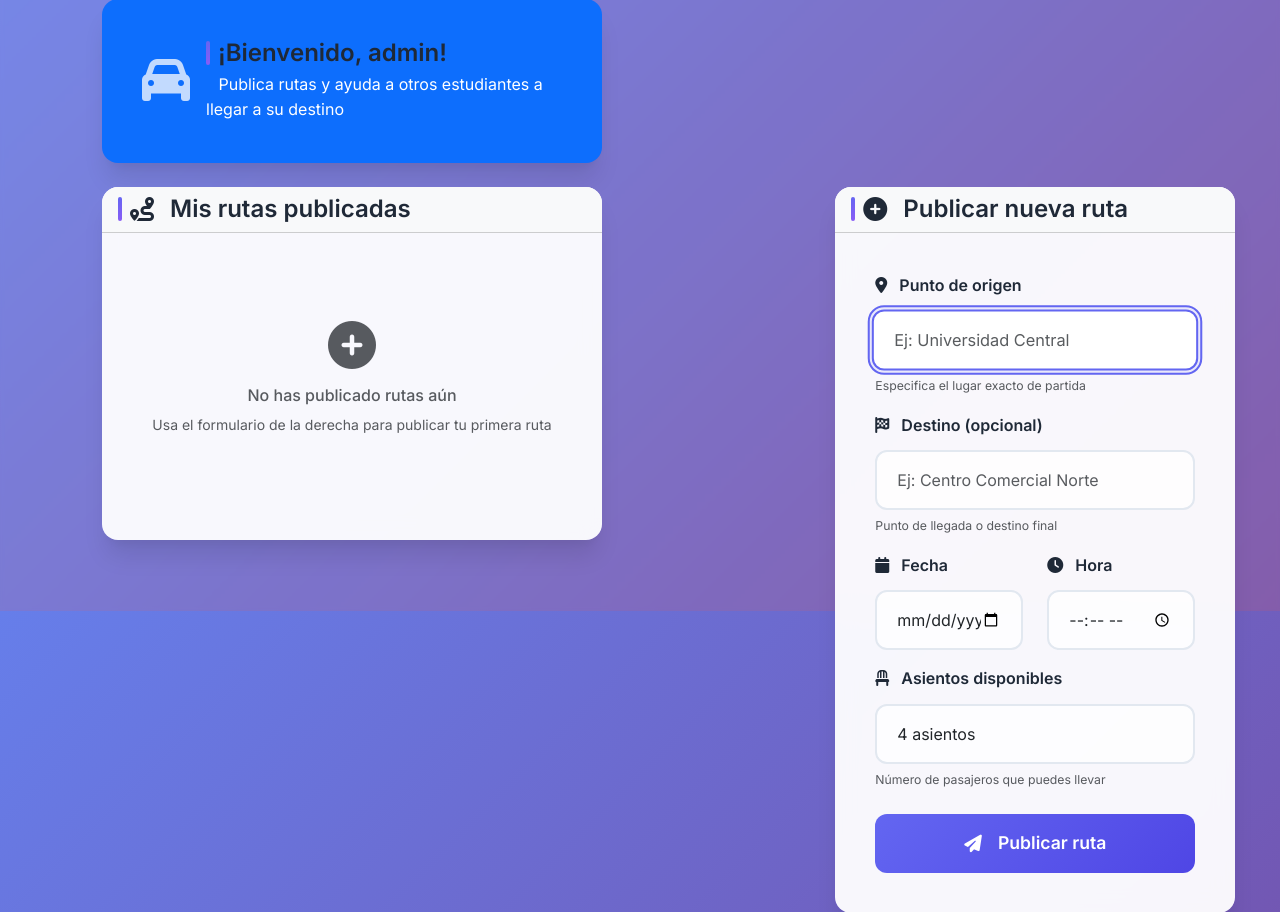
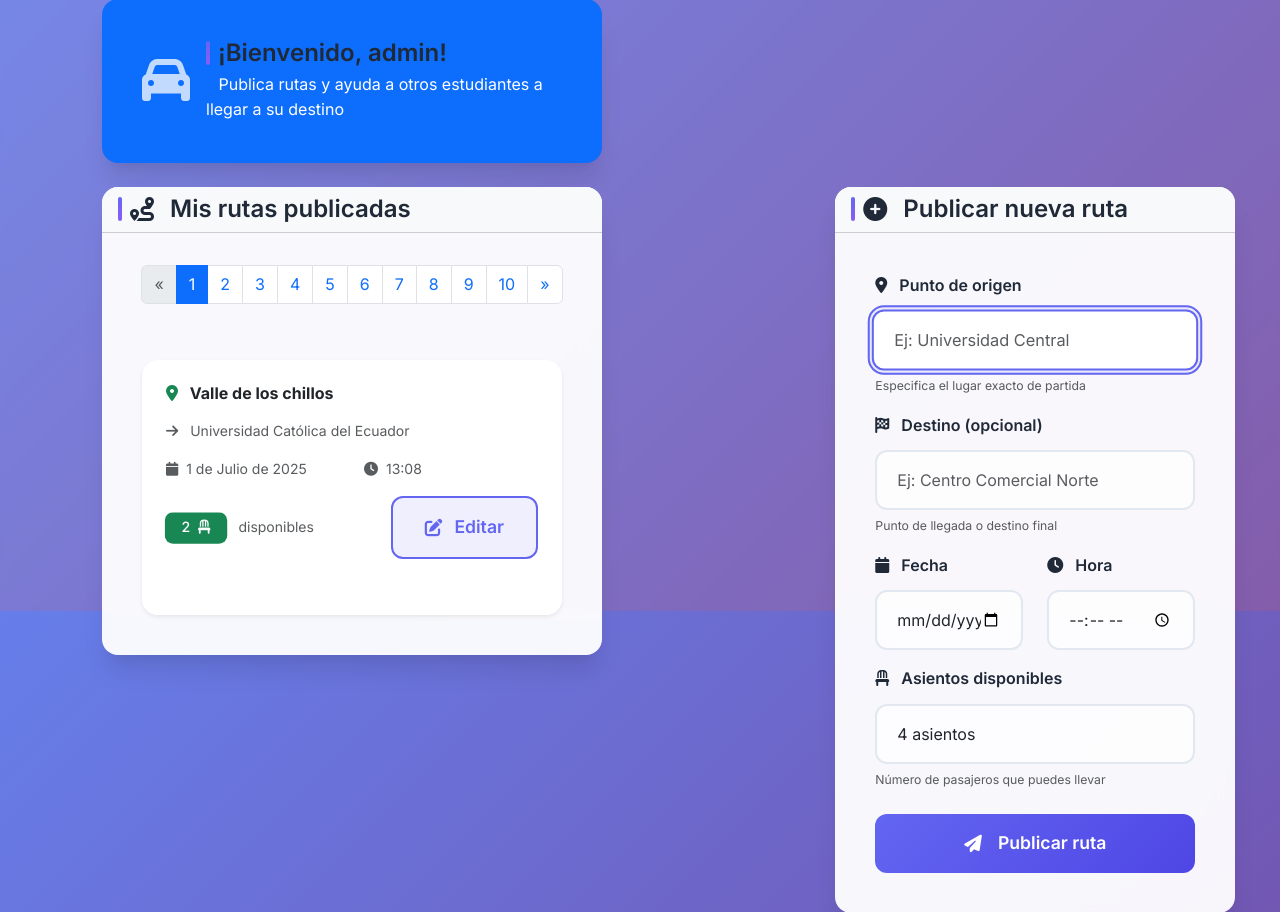
Before and after one commit to Milaidk/dev_challenge, a Django app: page /panel/ in a window 1280 px wide. Shown: the part 189-1101 px from the top of the page. Run offline with Django 4.2, Linux system fonts and the light colour scheme; a user stored in the database is signed in; data comes from the database, SQL or seed files in the repository; both versions use the stored data as it was after the commit; some libraries are stand-ins or nearby versions.

Commit message:
FINAL VERSION 2

```diff
--- a/core/templates/panel_conductor.html
+++ b/core/templates/panel_conductor.html
@@ -39,6 +39,47 @@
                         Mis rutas publicadas
                     </h5>
                 </div>
+
+                        <nav aria-label="Page navigation" class="mt-4">
+                            <ul class="pagination justify-content-center">
+                                {% if rutas.has_previous %}
+                                    <li class="page-item">
+                                        <a class="page-link" href="?page={{ rutas.previous_page_number }}" aria-label="Previous">
+                                            <span aria-hidden="true">&laquo;</span>
+                                        </a>
+                                    </li>
+                                {% else %}
+                                    <li class="page-item disabled">
+                                        <span class="page-link" aria-hidden="true">&laquo;</span>
+                                    </li>
+                                {% endif %}
+
+                                {# Genera los números de página #}
+                                {% for i in rutas.paginator.page_range %}
+                                    {% if rutas.number == i %}
+                                        <li class="page-item active" aria-current="page">
+                                            <span class="page-link">{{ i }}</span>
+                                        </li>
+                                    {% else %}
+                                        <li class="page-item"><a class="page-link" href="?page={{ i }}">{{ i }}</a></li>
+                                    {% endif %}
+                                {% endfor %}
+
+                                {% if rutas.has_next %}
+                                    <li class="page-item">
+                                        <a class="page-link" href="?page={{ rutas.next_page_number }}" aria-label="Next">
+                                            <span aria-hidden="true">&raquo;</span>
+                                        </a>
+                                    </li>
+                                {% else %}
+                                    <li class="page-item disabled">
+                                        <span class="page-link" aria-hidden="true">&raquo;</span>
+                                    </li>
+                                {% endif %}
+                            </ul>
+                        </nav>
+
+
                 <div class="card-body">
                     {% if rutas %}
                         <div class="row g-4">
@@ -133,7 +174,7 @@
                                 Punto de origen
                             </label>
                             <input type="text" class="form-control" name="origen"
-                                   placeholder="Ej: Universidad Central" required>
+                                placeholder="Ej: Universidad Central" required>
                             <div class="form-text">
                                 <small>Especifica el lugar exacto de partida</small>
                             </div>
--- a/core/views.py
+++ b/core/views.py
@@ -1,3 +1,4 @@
+from django.core.paginator import Paginator
 from django.shortcuts import render, redirect
 from django.contrib.auth import login, authenticate, logout
 from django.contrib.auth.decorators import login_required
@@ -65,12 +66,36 @@ def editar_ruta_view(request, ruta_id):
 def panel_view(request):
     if request.user.tipo_usuario == 'conductor':
         rutas = Ruta.objects.filter(conductor=request.user)
-        return render(request, 'panel_conductor.html', {'rutas': rutas})
+        all_rutas = Ruta.objects.all().order_by('fecha', 'hora_salida')
+        rutas_por_pagina = 1
+        paginator = Paginator(all_rutas, rutas_por_pagina)
+        page_number = request.GET.get('page')
+        page_obj = paginator.get_page(page_number)
+
+        context = {
+        'user': request.user,
+        'rutas': page_obj,
+        }
+
+        return render(request, 'panel_conductor.html', context)
     else:
-        # Como pasajero, ver todas las rutas disponibles (incluyendo las propias si las tiene)
-        rutas = Ruta.objects.filter(fecha__gte=timezone.now().date(), asientos_disponibles__gt=0)
-        reservas = Reserva.objects.filter(pasajero=request.user)
-        return render(request, 'panel_pasajero.html', {'rutas': rutas, 'reservas': reservas})
+        # rutas = Ruta.objects.filter(fecha__gte=timezone.now().date(), asientos_disponibles__gt=0)
+        all_rutas_disponibles = Ruta.objects.filter(
+            fecha__gte=timezone.now().date(),
+            asientos_disponibles__gt=0
+        ).order_by('fecha', 'hora_salida')
+        rutas_por_pagina = 1
+        paginator = Paginator(all_rutas_disponibles, rutas_por_pagina)
+        page_number = request.GET.get('page')
+        rutas_page_obj = paginator.get_page(page_number)
+        reservas_pasajero = Reserva.objects.filter(pasajero=request.user).order_by('-ruta__fecha', '-ruta__hora_salida')
+        context = {
+            'user': request.user,
+            'rutas': rutas_page_obj,
+            'reservas': reservas_pasajero,
+        }
+        # reservas = Reserva.objects.filter(pasajero=request.user)
+        return render(request, 'panel_pasajero.html', context)
 
 
 @login_required
```
Also changed, not shown: core/templates/panel_pasajero.html (+40 -1 lines), db.sqlite3.
